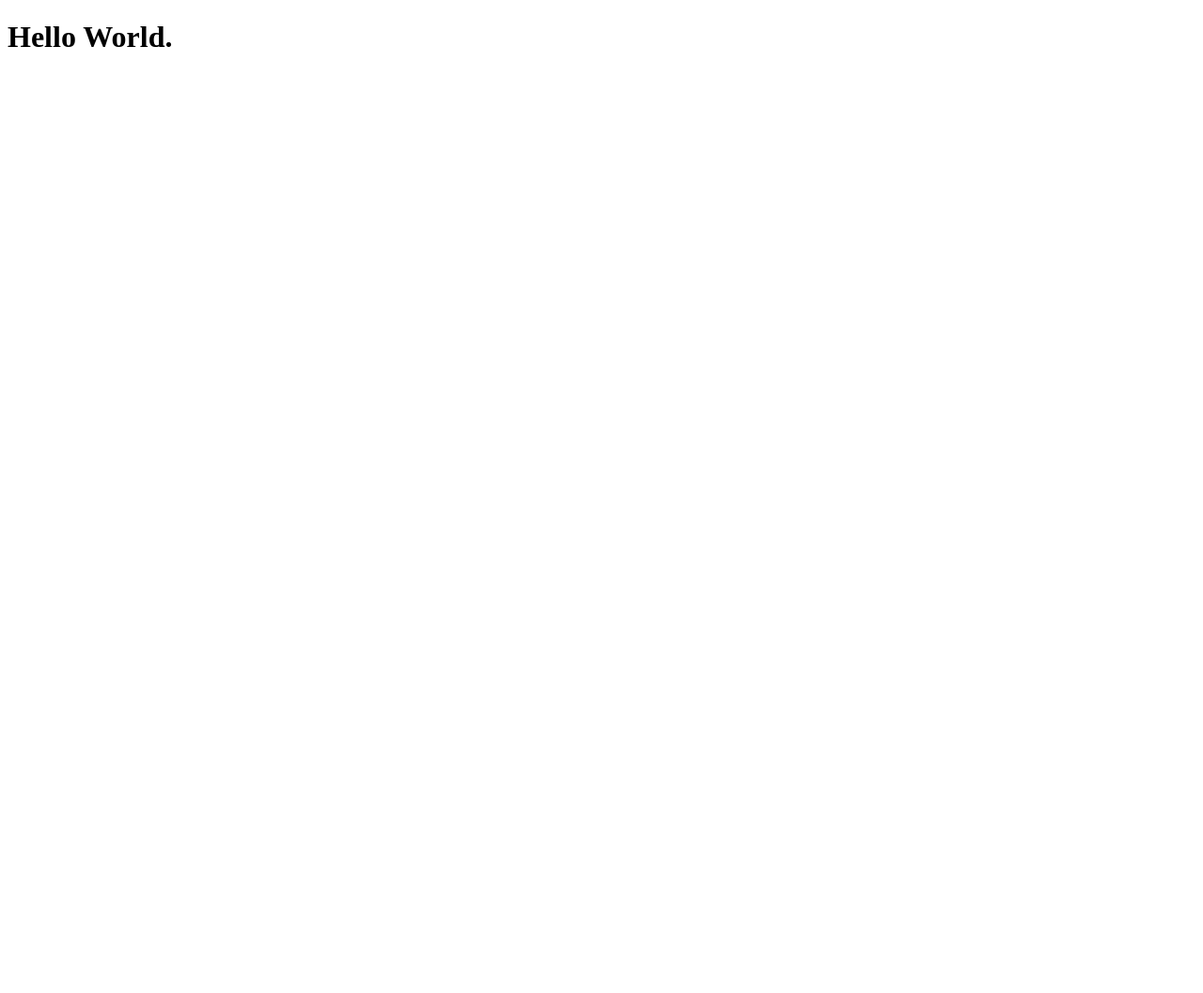
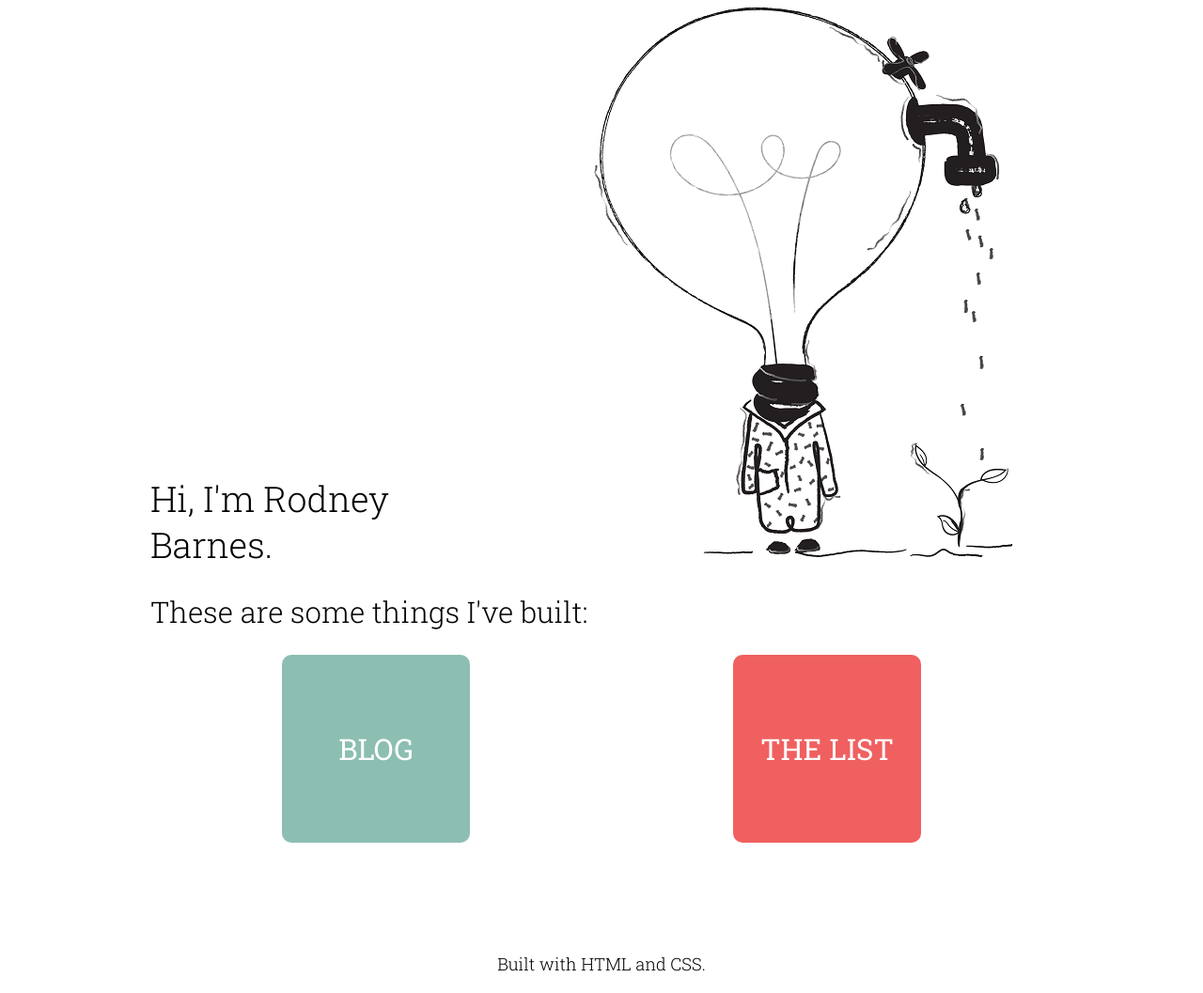
Before and after one commit to rdnybrns/home-by-barnes, a plain HTML site: page index.html in a window 1280 px wide. Shown: the whole page at 94% size. Before the commit the page ends 800 px from the top, so only its background shows below. Drawn offline with Linux system fonts and the light colour scheme.

Commit message:
Built and designed the page.

```diff
--- a/index.html
+++ b/index.html
@@ -4,9 +4,37 @@
     <meta charset="UTF-8" />
     <meta name="viewport" content="width=device-width, initial-scale=1.0" />
     <meta http-equiv="X-UA-Compatible" content="ie=edge" />
+    <link
+      rel="icon"
+      type="image/png"
+      href="./images/favicon-32x32.png"
+      sizes="32x32"
+    />
+    <link rel="stylesheet" type="text/css" href="style/styles.css" />
     <title>Home</title>
   </head>
   <body>
-    <h1>Hello World.</h1>
+    <header>
+      <h1>Hi, I'm Rodney Barnes.</h1>
+      <picture>
+        <source media="(max-width: 479px)" srcset="./images/lb-200.png" />
+        <source media="(min-width: 480px)" srcset="./images/lb-600.png" />
+        <img src="./images/lb-600.png" alt="absurd lightbulb" />
+      </picture>
+    </header>
+    <main>
+      <h2>These are some things I've built:</h2>
+      <div class="list-of-things">
+        <a href="https://blog.bybarnes.dev" class="item seafoam">
+            <h3>BLOG</h3>
+        </a>
+        <a href="https://thelist.bybarnes.dev" class="item deep-coral">
+            <h3>THE LIST</h3>
+        </a>
+      </section>
+    </main>
+    <footer>
+        <p>Built with HTML and CSS.</p>
+    </footer>
   </body>
 </html>
--- /dev/null
+++ b/style/styles.css
@@ -0,0 +1,100 @@
+@import url('https://fonts.googleapis.com/css?family=Roboto+Slab:300,400&display=swap');
+
+@media only screen and (max-width: 479px) {
+  header {
+    margin-top: 10px;
+    flex-direction: column;
+  }
+
+  header picture {
+    align-self: center;
+  }
+
+  body header h1 {
+    order: 1;
+    align-self: flex-start;
+  }
+
+  .list-of-things {
+    flex-direction: column;
+  }
+
+  .item {
+    align-self: center;
+    margin-top: 10px;
+  }
+}
+
+* {
+  font-family: 'Roboto Slab', serif;
+  font-weight: 300;
+}
+
+body {
+  display: flex;
+  flex-direction: column;
+  width: 75vw;
+  margin: 0 auto;
+}
+
+header {
+  display: flex;
+  justify-content: space-between;
+}
+
+header h1 {
+  align-self: flex-end;
+  margin: 0;
+  font-size: calc(12px + 2vw);
+}
+
+main h2 {
+  font-size: calc(12px + 1.5vw);
+}
+
+a {
+  text-decoration: none;
+  color: white;
+}
+
+.list-of-things {
+  display: flex;
+  justify-content: space-around;
+}
+
+.item {
+  border-radius: 10px;
+  height: 200px;
+  width: 200px;
+  display: flex;
+  justify-content: center;
+}
+
+.item:hover {
+  opacity: 0.5;
+}
+
+.item h3 {
+  align-self: center;
+  font-weight: 400;
+  font-size: calc(12px + 1.5vw);
+}
+
+footer {
+  height: 20vh;
+  display: flex;
+  justify-content: center;
+}
+
+footer p {
+  align-self: flex-end;
+  font-size: calc(12px + 0.5vw);
+}
+
+.seafoam {
+  background-color: rgb(140, 190, 178);
+}
+
+.deep-coral {
+  background-color: rgb(240, 96, 96);
+}
```
Also changed, not shown: images/favicon-32x32.png (added), images/lb-200.png (added), images/lb-600.png (added), images/lb-original.png (added).
